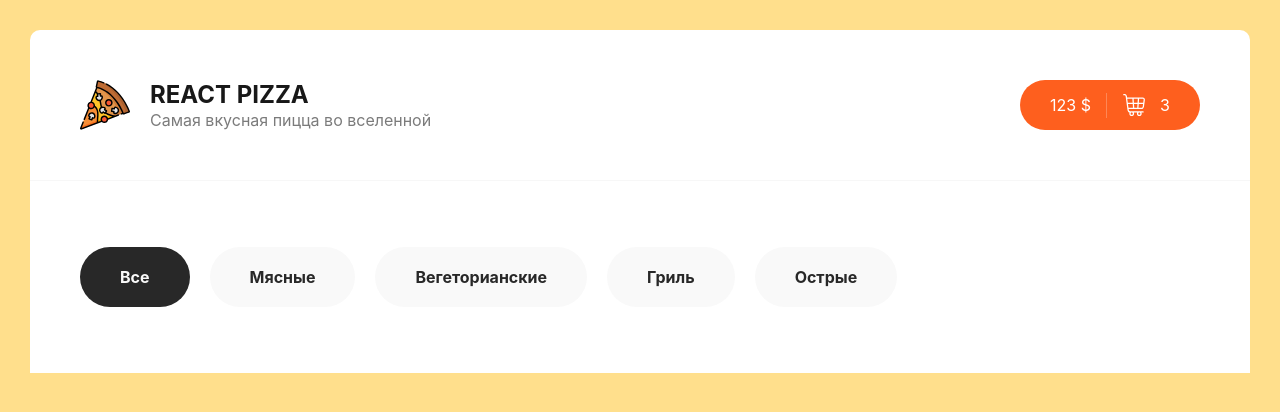
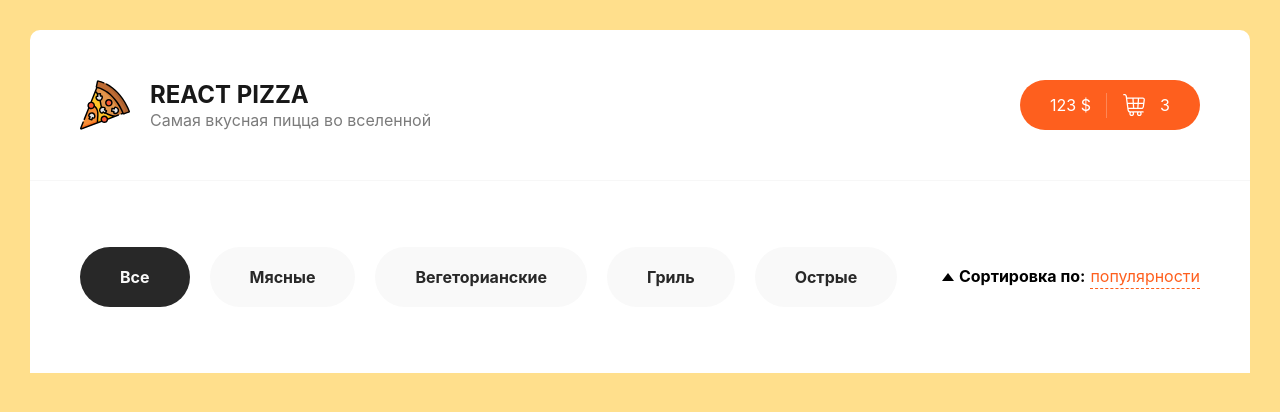
Before and after one commit to disage/react-pizza, a React (Create React App) app: page / in a window 1280 px wide. Shown: the top 412 px of the page. Built offline with nearby package versions, Linux system fonts and the light colour scheme.

Commit message:
add sort and popup elements

```diff
--- a/src/Components/CategoryBtn/CategoryBtn.js
+++ b/src/Components/CategoryBtn/CategoryBtn.js
@@ -1,5 +1,6 @@
 import React, { useState } from 'react';
 import './CategoryBtn.scss';
+
 const CategoryBtn = ({ items }) => {
   const [activeItem, setActiveItem] = useState(null);
   const onSelectedItem = (index) => {
--- a/src/Components/CategoryBtn/CategoryBtn.scss
+++ b/src/Components/CategoryBtn/CategoryBtn.scss
@@ -7,6 +7,7 @@
         background: #282828;
     }
     li {
+        cursor: pointer;
         margin: 0px 10px 0px 10px;
         text-decoration: none;
         font-weight: bold;
--- /dev/null
+++ b/src/Components/SortPopup/SortPopup.js
@@ -0,0 +1,50 @@
+import React from 'react';
+import './SortPopup.scss';
+
+export const SortPopup = ({ items }) => {
+  const [visiblePopup, setVisiblePopup] = React.useState(false);
+  const [activeItem, setActiveItem] = React.useState(0);
+  const sortRef = React.useRef();
+  const activeLable = items[activeItem];
+
+  const onSelectedItem = (index) => {
+    setActiveItem(index);
+    setVisiblePopup(false);
+  };
+  const toogleVisiblePopup = () => {
+    setVisiblePopup(!visiblePopup);
+  };
+  const handleOutsideClick = (e) => {
+    if (!e.path.includes(sortRef.current)) {
+      setVisiblePopup(false);
+    }
+  };
+  React.useEffect(() => {
+    document.body.addEventListener('click', handleOutsideClick);
+    console.log(sortRef.current);
+  }, []);
+  return (
+    <div ref={sortRef} className="SortPopup">
+      <div onClick={() => toogleVisiblePopup()} className="sort">
+        <div className={visiblePopup ? 'rotatedTreangle treangle' : 'treangle'}></div>
+        <b className="sortLbl">Сортировка по:</b>
+        <p className="sortValue">{activeLable}</p>
+      </div>
+      {visiblePopup && (
+        <div className="popup">
+          <ul>
+            {items &&
+              items.map((name, index) => (
+                <li
+                  className={activeItem === index ? 'activeSort' : ''}
+                  onClick={() => onSelectedItem(index)}
+                  key={`${name}_${index}`}>
+                  {name}
+                </li>
+              ))}
+          </ul>
+        </div>
+      )}
+    </div>
+  );
+};
--- /dev/null
+++ b/src/Components/SortPopup/SortPopup.scss
@@ -0,0 +1,57 @@
+.SortPopup {
+    display: flex;
+    align-items: center;
+    position: relative;
+    .sort {
+        display: flex;
+        align-items: center;
+        cursor: pointer;
+        .treangle {
+            display: flex;
+            border-left: 6px solid transparent;
+            border-right: 6px solid transparent;
+            border-bottom: 8px solid #000;
+            margin-right: 5px;
+        }
+        .rotatedTreangle {
+            transform: rotate(180deg);
+        }
+        .sortLbl {
+            display: flex;
+            margin: 0 5px 0 0;
+            height: 22px;
+        }
+        .sortValue {
+            display: flex;
+            color: #fe5f1e;
+            border-bottom: 1px #fe5f1e dashed;
+            height: 22px;
+            margin: 0;
+        }
+    }
+    .popup {
+        position: absolute;
+        display: flex;
+        top: 75px;
+        right: 0px;
+        width: 132px;
+        background: #ffffff;
+        box-shadow: 0px 5px 15px rgba(0, 0, 0, 0.09);
+        border-radius: 10px;
+        ul {
+            list-style: none;
+            padding: 0;
+            margin: 0;
+            .activeSort {
+                font-weight: 500;
+                color: #fe5f1e;
+                background-color: rgba(254, 95, 30, 0.05);
+            }
+            li {
+                padding: 12px 0px 12px 14px;
+                cursor: pointer;
+                width: 100%;
+            }
+        }
+    }
+}
--- a/src/Pages/Main.js
+++ b/src/Pages/Main.js
@@ -1,11 +1,13 @@
 import React from 'react';
 import './Main.scss';
 import CategoryBtn from '../Components/CategoryBtn/CategoryBtn';
+import { SortPopup } from '../Components/SortPopup/SortPopup';
 const Main = () => {
   return (
     <div className="Main">
       <div className="categoryWrapper">
         <CategoryBtn items={['Мясные', 'Вегеторианские', 'Гриль', 'Острые']} />
+        <SortPopup items={['популярности', 'цене', 'алфавиту']} />
       </div>
     </div>
   );
--- a/src/Pages/Main.scss
+++ b/src/Pages/Main.scss
@@ -3,5 +3,6 @@
     .categoryWrapper {
         display: flex;
         padding: 50px 50px 50px 40px;
+        justify-content: space-between;
     }
 }
```
